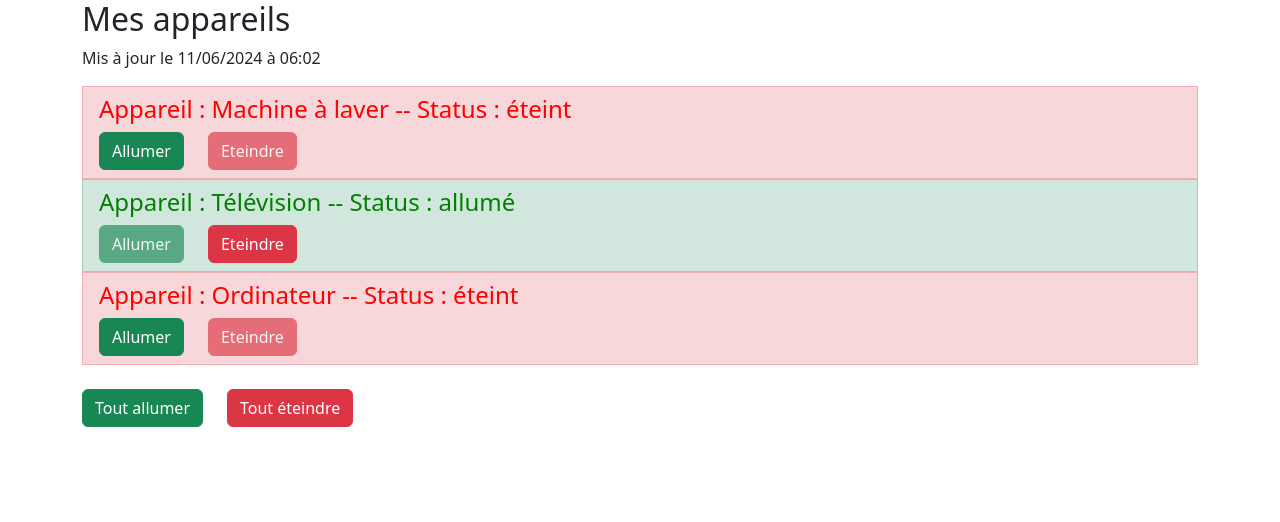
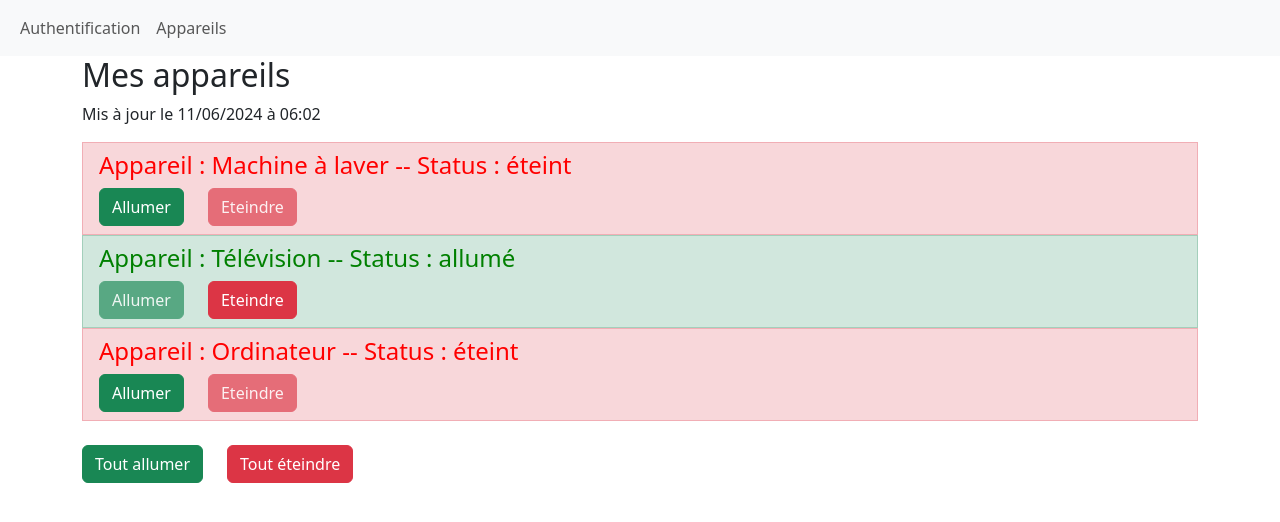
Before and after one commit to dieme5/etat-appareil, an Angular app: page / in a window 1280 px wide. Shown: the top 522 px of the page. Built offline with nearby package versions, Linux system fonts and the light colour scheme.

Commit message:
Ajout de la navigation routerLink

```diff
--- a/src/app/app.component.html
+++ b/src/app/app.component.html
@@ -1,5 +1,17 @@
+<div class="navbar navbar-expand-lg bg-body-tertiary">
+  <div class="container-fluid">
+    <ul class="navbar-nav">
+      <li class="nav-item" routerLinkActive="active">
+        <a routerLink="auth" class="nav-link">Authentification</a>
+      </li>
+      <li class="nav-item" routerLinkActive="active">
+        <a routerLink="appareils" class="nav-link">Appareils</a>
+      </li>
+    </ul>
+  </div>
+</div>
 <div class="container">
   <div class="row">
-    <app-appareil-view></app-appareil-view>
+    <router-outlet></router-outlet>
   </div>
 </div>
--- a/src/app/app.module.ts
+++ b/src/app/app.module.ts
@@ -8,6 +8,13 @@ import { AppareilComponent } from './appareil/appareil.component';
 import { FormsModule } from '@angular/forms';
 import { AuthComponent } from './auth/auth.component';
 import { AppareilViewComponent } from './appareil-view/appareil-view.component';
+import { RouterModule, Routes } from '@angular/router';
+
+const appRoutes: Routes = [
+  { path: 'appareils', component: AppareilViewComponent },
+  { path: 'auth', component: AuthComponent },
+  { path: '', component: AppareilViewComponent }
+];
 
 @NgModule({
   declarations: [
@@ -20,7 +27,8 @@ import { AppareilViewComponent } from './appareil-view/appareil-view.component';
   imports: [
     BrowserModule,
     FormsModule,
-    AppRoutingModule
+    AppRoutingModule,
+    RouterModule.forRoot(appRoutes)
   ],
   providers: [],
   bootstrap: [AppComponent]
```
